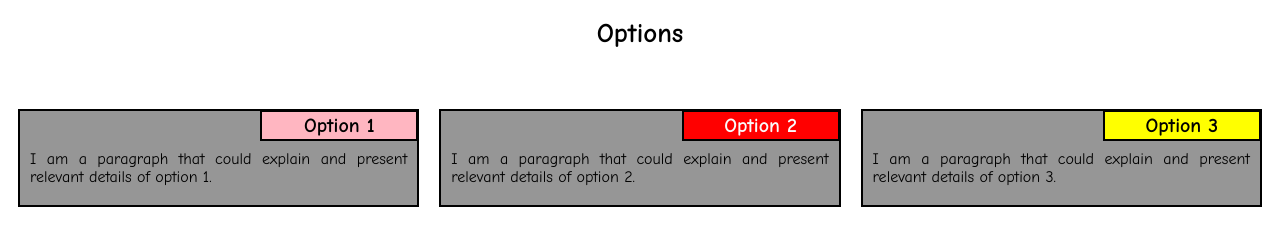
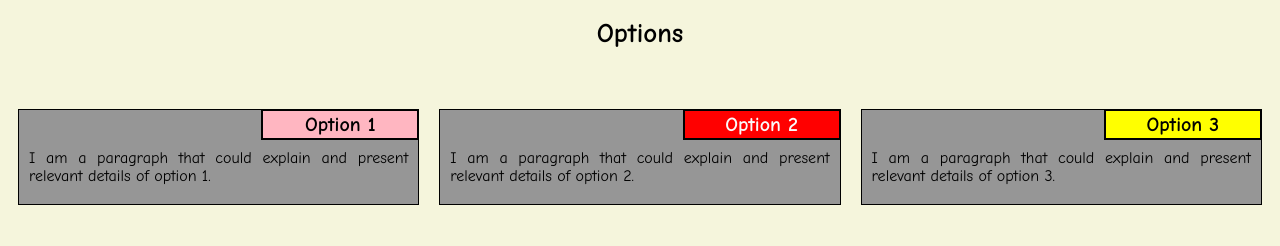
Before and after one commit to pattymicaelazurita/assignment, a plain HTML site: page index.html in a window 1280 px wide. Drawn offline with Linux system fonts and the light colour scheme.

Commit message:
Update main.css

```diff
--- a/main.css
+++ b/main.css
@@ -1,7 +1,9 @@
 m{
     box-sizing: border-box;
   }
-
+body {
+    background: #f5f5dc;
+}
   h1 {
       font-size: 27px;
       font-family: Georgia serif;
@@ -21,7 +23,7 @@ m{
 
   .section {
       background-color: rgb(150, 150, 150);
-      border: 2px solid black;
+      border: 1px solid black;
       margin-top: 30px;
       margin-right: 20px;
       padding: 3px;
```
